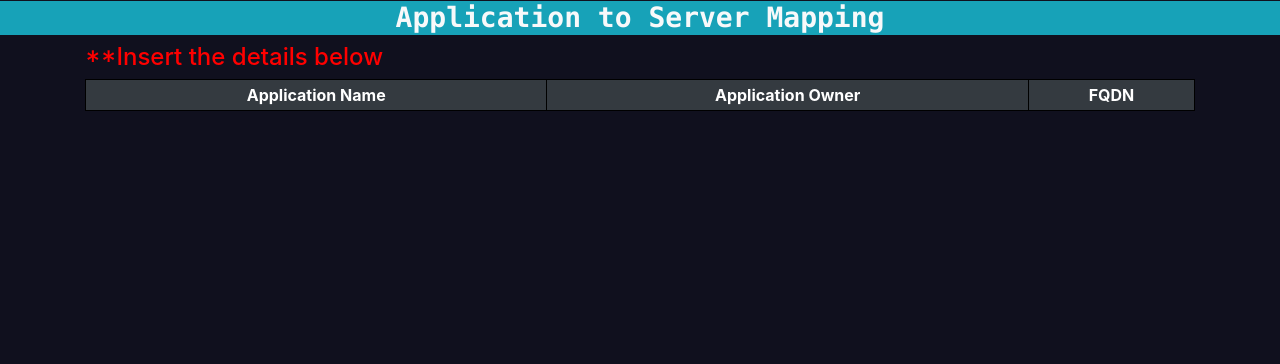
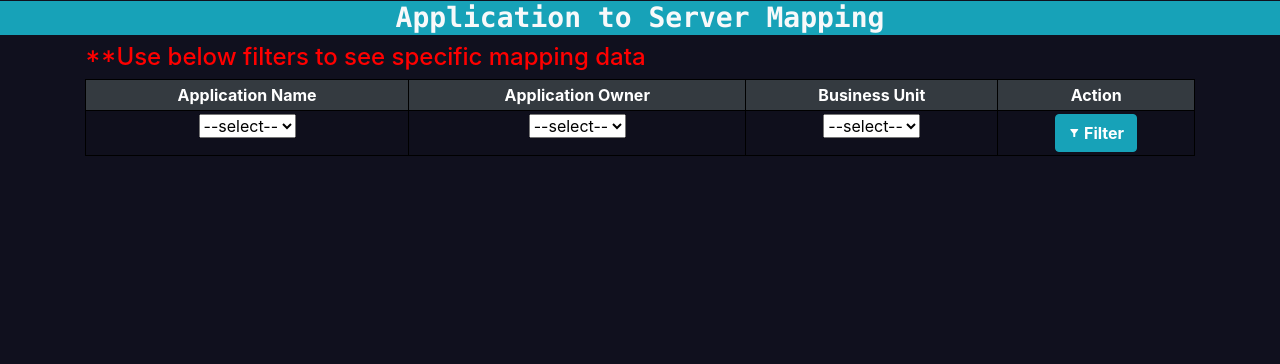
Before and after one commit to kundua1/POC-CRQ-Intelligence, a Django app: page /home/app-server-mapping/ in a window 1280 px wide. Shown: the part 56-420 px from the top of the page. Run offline with Django 5.2, Linux system fonts and the light colour scheme; a user stored in the database is signed in; data that the repository does not hold is empty; some libraries are stand-ins or nearby versions.

Commit message:
app_server_mapping_completion

```diff
--- a/crq_project/crq_app/templates/crq_app/app_server_mapping.html
+++ b/crq_project/crq_app/templates/crq_app/app_server_mapping.html
@@ -38,38 +38,95 @@
     </div>
     {% comment %} Page Title Ends {% endcomment %}
 
-    {% comment %} Input Form Starts {% endcomment %}
+    {% comment %} Filter Form Starts Here {% endcomment %}
     <div class="container">
-        <h4 style="color: red;">**Insert the details below</h4>
+        <h4 style="color: red;">**Use below filters to see specific mapping data</h4>
         <form method="POST" class="post-form text-center">
             <table class="table table-sm table-striped table-hover">
                 <thead class="thead-dark">
                     <tr>
                         <th style="text-align: center; border: 1px solid black; padding: 3px;">Application Name</th>
                         <th style="text-align: center; border: 1px solid black; padding: 3px;">Application Owner</th>
-                        <th style="text-align: center; border: 1px solid black; padding: 3px;">FQDN</th>
+                        <th style="text-align: center; border: 1px solid black; padding: 3px;">Business Unit</th>
+                        <th style="text-align: center; border: 1px solid black; padding: 3px;">Action</th>
                     </tr>
                 </thead>
-                {% if mapping_data %}
                 <tbody>
-                    {% for data in mapping_data %}
                     <tr>
                         <td style="text-align: center; border: 1px solid black; padding: 3px; color: white;">
-                            {{ data.Application_Name }}
+                            <select id="application_name", name="application_name">
+                                <option value = "select">--select--</option>
+                                {% if unique_application_data %}
+                                    {% for data in unique_application_data %}
+                                        <option value = "{{data.Application_Name}}">{{ data.Application_Name }}</option>
+                                    {% endfor %}
+                                {% endif %}
+                            </select>
                         </td>
                         <td style="text-align: center; border: 1px solid black; padding: 3px; color: white;">
-                            {{ data.Application_Owner }}
+                            <select id="application_owner", name="application_owner">
+                                <option value = "select">--select--</option>
+                                {% if unique_application_owner_data %}
+                                    {% for data in unique_application_owner_data %}
+                                        <option value = "{{data.Application_Owner}}">{{ data.Application_Owner }}</option>
+                                    {% endfor %}
+                                {% endif %}
+                            </select>
                         </td>
                         <td style="text-align: center; border: 1px solid black; padding: 3px; color: white;">
-                            {{ data.FQDN }}
+                            <select id="business_unit", name="business_unit">
+                                <option value = "select">--select--</option>
+                                {% if unique_business_unit_data %}
+                                    {% for data in unique_business_unit_data %}
+                                        <option value = "{{data.Business_Unit}}">{{ data.Business_Unit }}</option>
+                                    {% endfor %}
+                                {% endif %}
+                            </select>
+                        </td>
+                        <td style="text-align: center; border: 1px solid black; padding: 3px; color: white;">
+                            {% csrf_token %}
+                            <button type="submit" class="save btn btn-info text-white"><i class="material-icons">filter_alt</i><b>  Filter</b></button>
                         </td>
                     </tr>
-                    {% endfor %}
                 </tbody>
-                {% endif %}
             </table>
         </form>
     </div>
+    {% comment %} Filter Form Ends Here {% endcomment %}
+
+    {% comment %} Table Starts Here {% endcomment %}
+    {% if filter_mapping_data %}
+        <hr style="color: white;">
+        <div class="container">
+            <form method="POST" class="post-form text-center">
+                <table class="table table-sm table-striped table-hover">
+                    <thead class="thead-dark">
+                        <tr>
+                            <th style="text-align: center; border: 1px solid black; padding: 3px;">Application Name</th>
+                            <th style="text-align: center; border: 1px solid black; padding: 3px;">Application Owner</th>
+                            <th style="text-align: center; border: 1px solid black; padding: 3px;">FQDN</th>
+                        </tr>
+                    </thead>
+                    <tbody>
+                        {% for data in filter_mapping_data %}
+                            <tr>
+                                <td style="text-align: center; border: 1px solid black; padding: 3px; color: white;">
+                                    {{ data.Application_Name }}
+                                </td>
+                                <td style="text-align: center; border: 1px solid black; padding: 3px; color: white;">
+                                    {{ data.Application_Owner }}
+                                </td>
+                                <td style="text-align: center; border: 1px solid black; padding: 3px; color: white;">
+                                    {{ data.FQDN }}
+                                </td>
+                            </tr>
+                        {% endfor %}
+                    </tbody>
+                </table>
+            </form>
+        </div>
+    {% endif %}
+    {% comment %} Table Ends Here {% endcomment %}
 
     {% comment %} Import footer {% endcomment %}
     <footer class="bg-dark text-center text-lg-start my-0 py-1 fixed-bottom text-light">
--- a/crq_project/crq_app/templates/crq_app/index.html
+++ b/crq_project/crq_app/templates/crq_app/index.html
@@ -84,7 +84,7 @@
                             <input type="password" class="form-control" id="loginpassword", name="loginpassword", placeholder="Password">
                         </div>
                         {% csrf_token %}
-                        <button type="submit" class="btn btn-success"><i class="material-icons">login</i>    Login Now</button>
+                        <button type="submit" class="btn btn-success btn-sm"><i class="material-icons">login</i>    Login Now</button>
                         <button type="button" class="btn btn-danger" data-dismiss="modal">Close    <i class="material-icons">close</i></button>
                     </form>
                 </div>
--- a/crq_project/crq_app/views.py
+++ b/crq_project/crq_app/views.py
@@ -63,19 +63,39 @@ def home(request):
 @login_required
 def app_server_mapping(request):
     from . import db
+
+    filter_mapping_data = []
     wintel_inventory_table_name = str(os.getenv('WINTEL_INVENTORY_TABLE_NAME'))
 
-    unique_business_units_sql_query = f"""SELECT DISTINCT
-                                                Business_Unit
-                                            FROM
-                                                {wintel_inventory_table_name}
-                                            ORDER BY
-                                                Business_Unit;
-                                            """
+    unique_application_sql_query = f"""SELECT DISTINCT Application_Name FROM {wintel_inventory_table_name} ORDER BY Application_Name;"""
+    unique_application_data = db.get_data(sql_query=unique_application_sql_query)
+
+    unique_application_owner_sql_query = f"""SELECT DISTINCT Application_Owner FROM {wintel_inventory_table_name} ORDER BY Application_Owner;"""
+    unique_application_owner_data = db.get_data(sql_query=unique_application_owner_sql_query)
+
+    unique_business_unit_sql_query = f"""SELECT DISTINCT Business_Unit FROM {wintel_inventory_table_name} ORDER BY Business_Unit;"""
+    unique_business_unit_data = db.get_data(sql_query=unique_business_unit_sql_query)
+
+    if request.method == 'POST':
+        application_name = request.POST['application_name']
+        application_owner = request.POST['application_owner']
+        business_unit = request.POST['business_unit']
+
+        if application_name != "select" and application_owner == "select" and business_unit == "select":
+            filter_mapping_sql_query = f"""SELECT * FROM {wintel_inventory_table_name} WHERE Application_Name = '{application_name}' ORDER BY Application_Name;"""
+            filter_mapping_data = db.get_data(sql_query=filter_mapping_sql_query)
+
+        elif application_name == "select" and application_owner != "select" and business_unit == "select":
+            filter_mapping_sql_query = f"""SELECT * FROM {wintel_inventory_table_name} WHERE Application_Owner = '{application_owner}' ORDER BY Application_Owner;"""
+            filter_mapping_data = db.get_data(sql_query=filter_mapping_sql_query)
+
+        elif application_name == "select" and application_owner == "select" and business_unit !="select":
+            filter_mapping_sql_query = f"""SELECT * FROM {wintel_inventory_table_name} WHERE Business_Unit = '{application_owner}' ORDER BY Business_Unit;"""
+            filter_mapping_data = db.get_data(sql_query=filter_mapping_sql_query)
 
     business_unit = "T&D"
 
-    sql_query = f"""SELECT
+    mapping_data_sql_query = f"""SELECT
                         Application_Name,
                         Application_Owner,
                         FQDN
@@ -87,9 +107,15 @@ def app_server_mapping(request):
                         Application_Name,
                         Application_Owner;"""
 
-    mapping_data = db.get_data(sql_query=sql_query)
+    mapping_data = db.get_data(sql_query=mapping_data_sql_query)
+
+
 
     context = {
+        'unique_application_data': unique_application_data,
+        'unique_application_owner_data': unique_application_owner_data,
+        'unique_business_unit_data': unique_business_unit_data,
+        'filter_mapping_data': filter_mapping_data,
         'mapping_data': mapping_data
     }
 
@@ -99,6 +125,9 @@ def app_server_mapping(request):
 @login_required
 def project_team_view(request):
     from . import db
+    application_name = ""
+    project_required_days = ""
+
     wintel_inventory_table_name = str(os.getenv('WINTEL_INVENTORY_TABLE_NAME'))
 
     wintel_unique_app_names_sql_query = f"""SELECT DISTINCT
@@ -110,8 +139,19 @@ def project_team_view(request):
                                             """
     wintel_unique_apps_data = db.get_data(sql_query=wintel_unique_app_names_sql_query)
 
+    if request.method == 'POST':
+        application_name = request.POST['application_name']
+        project_required_days = request.POST['required_days']
+
+        server_dependency_query = f"""SELECT FQDN FROM {wintel_inventory_table_name} WHERE application_name = '{application_name}';"""
+        # server_dependency_data = db.get_data(sql_query=server_dependency_query)
+
+
     context = {
-        'wintel_unique_apps_data': wintel_unique_apps_data
+        'wintel_unique_apps_data': wintel_unique_apps_data,
+        'application_name': application_name,
+        'project_required_days': project_required_days,
+        # 'server_dependency_data': server_dependency_data
     }
 
     return render(request, "crq_app/project_team_view.html", context)
@@ -123,9 +163,16 @@ def app_owner_view(request):
 
     upcoming_crq_table_name = str(os.getenv('UPCOMING_CRQ_TABLE_NAME'))
     fetch_all_upcoming_crq_details_query = f"""select * from {upcoming_crq_table_name} order by id desc;"""
-    past_crq_all_data = db.get_data(sql_query=fetch_all_upcoming_crq_details_query)
+    upcoming_crq_all_data = db.get_data(sql_query=fetch_all_upcoming_crq_details_query)
+
+    if request.method == 'POST':
+        action_taken = request.POST['crq_number']
+        print(action_taken)
+
+    conflict_counter = 2
 
     context = {
-        'past_crq_all_data': past_crq_all_data
+        'upcoming_crq_all_data': upcoming_crq_all_data,
+        'conflict_counter': conflict_counter
     }
     return render(request, "crq_app/app_owner_view.html", context= context)
```
Also changed, not shown: crq_project/crq_app/templates/crq_app/app_owner_view.html (+16 -8 lines), crq_project/crq_app/templates/crq_app/project_team_view.html (+8 -8 lines), 1 other file.
